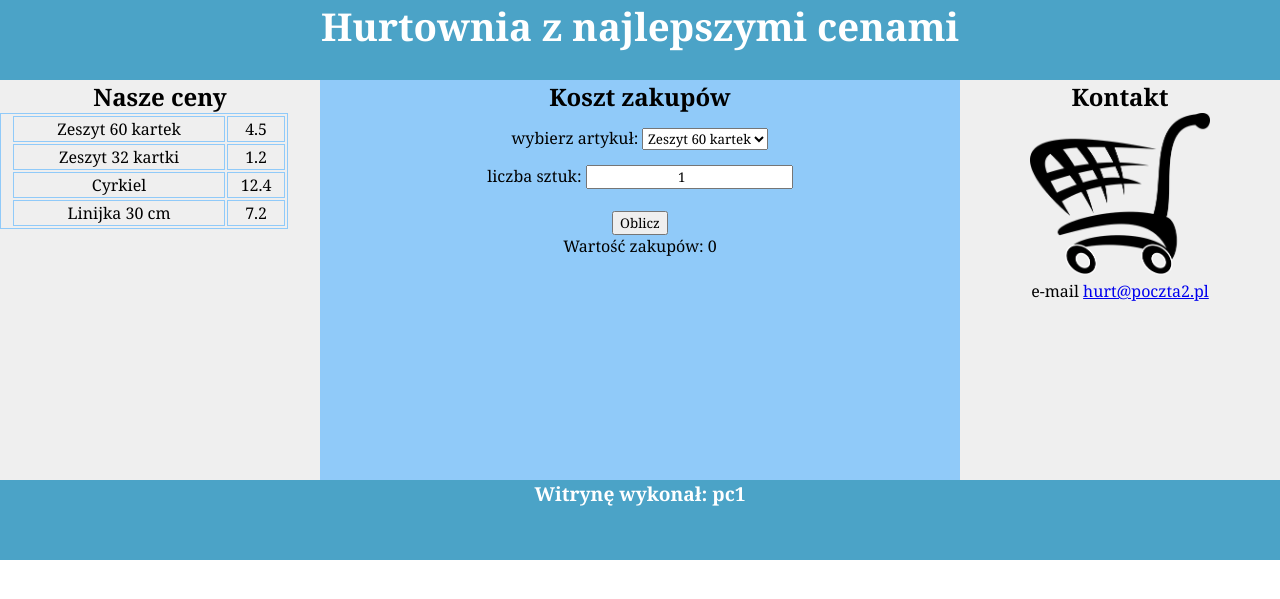
After one commit to P0l15hC0w/WEBSITES-2025-2026, a PHP site: page / in a window 1280 px wide. The commit adds this page. Shown: the top 599 px of the page. Run offline with PHP 8.4, Linux system fonts and the light colour scheme; data comes from the database, SQL or seed files in the repository; data that the repository does not hold is empty.

Commit message:
Add files via upload

```diff
--- /dev/null
+++ b/hurtownia papiernicza/index.php
@@ -0,0 +1,72 @@
+
+<!DOCTYPE html>
+<html lang="pl-PL">
+
+<head>
+    <meta charset="UTF-8">
+    <meta name="viewport" content="width=device-width, initial-scale=1.0">
+    <title>Hurtownia szkolna</title>
+    <link rel="Stylesheet" href="styl.css">
+</head>
+<body>
+    <header>
+        <h1>Hurtownia z najlepszymi cenami</h1>
+    </header>
+    <main>
+        <nav>
+            <h2>Nasze ceny</h2>
+            <table>
+                <?php
+                $conn = mysqli_connect("localhost","root","","sklep");
+                $query = mysqli_query($conn, "SELECT nazwa, cena FROM towary WHERE id IN (1, 2, 3, 4)");
+
+                while ($tab = mysqli_fetch_row($query)){
+                    echo"<tr>
+                        <td>$tab[0]</td>
+                        <td>$tab[1]</td>
+                    </tr>";
+                }
+                ?>
+            </table>
+        </nav>
+        <section>
+            <h2>Koszt zakupów</h2>
+            <form method="post">
+                <label for="wybor">wybierz artykuł:</label>
+                <select name="wybor">
+                    <option>Zeszyt 60 kartek</option>
+                    <option>Zeszyt 32 kartki</option>
+                    <option>Cyrkiel</option>
+                    <option>Linijka 30 cm</option>
+                </select>
+                <br>
+                <label for="ilosc">liczba sztuk:</label>
+                <input type="number" name="ilosc" min=1 value=1>
+                <br>
+                <br>
+                <button type="submit">Oblicz</button>
+            </form>
+            <p>Wartość zakupów: <?php
+                if (isset($_POST)) {
+                    $wybor = $_POST['wybor'];
+                    $ilosc = $_POST['ilosc'];
+
+                    $cenaArr = mysqli_query($conn, "SELECT cena FROM towary WHERE nazwa = '$wybor'");
+                    $wartosc = mysqli_fetch_row($cenaArr)[0];
+
+                    echo $wartosc*$ilosc;
+                }
+                mysqli_close($conn);
+            ?></p>
+        </section>
+        <aside>
+            <h2>Kontakt</h2>
+            <img src="zakupy.png" alt="hurtownia" width="180px">
+            <p>e-mail <a href="mailto:hurt@poczta2.pl">hurt@poczta2.pl</a>
+        </aside>
+    </main>
+    <footer>
+        <h4>Witrynę wykonał: pc1</h4>
+    </footer>
+</body>
+</html>
--- a/hurtownia papiernicza/styl.css
+++ b/hurtownia papiernicza/styl.css
@@ -1,44 +1,47 @@
-*{
-    margin: 0%;
-    font-size: Georgia;
+* {
     text-align: center;
+    font-family: Georgia, 'Times New Roman', Times, serif;
+    margin: 0;
 }
-header,footer{
-    background-color:  #4BA3C7;
+
+header {
+    background-color: #4BA3C7;
     color: white;
     height: 80px;
     font-size: 120%;
 }
-aside{
-    background-color:  #EFEFEF;
-    height: 500px;
+footer {
+    background-color: #4BA3C7;
+    color: white;
+    height: 80px;
+    font-size: 120%;
+    clear: both;
+}
+main {
+    display: flex;
+}
+nav, aside {
+    background-color: #EFEFEF;
+    height: 400px;
     width: 25%;
 }
-table{
-    margin-left: 10px; ;
-    width: 90%;
-    border:  #90CAF9 solid 1px;
+section {
+    background-color: #90CAF9;
+    height: 400px;
+    width: 50%;
 }
-td,tr{
-    margin-left: 5px; ;
-    width: 90%;
-    border:  #90CAF9 solid 1px;
-}
-tr:hover{
+td:hover {
     color: #90CAF9;
 }
-main{
-    display: flex;
+table {
+    padding-left: 10px;
+    width: 90%;
+    border: solid 1px #90CAF9;
+}
+table, th, td, tr {
+    border: 1px solid #90CAF9;
 }
 select{
     margin-top: 15px;
     margin-bottom: 15px;
 }
-section{
-    height: 500px;
-    width: 50%;
-    background-color: #90CAF9;
-}
-img{
-    width: 180px;
-}
```
